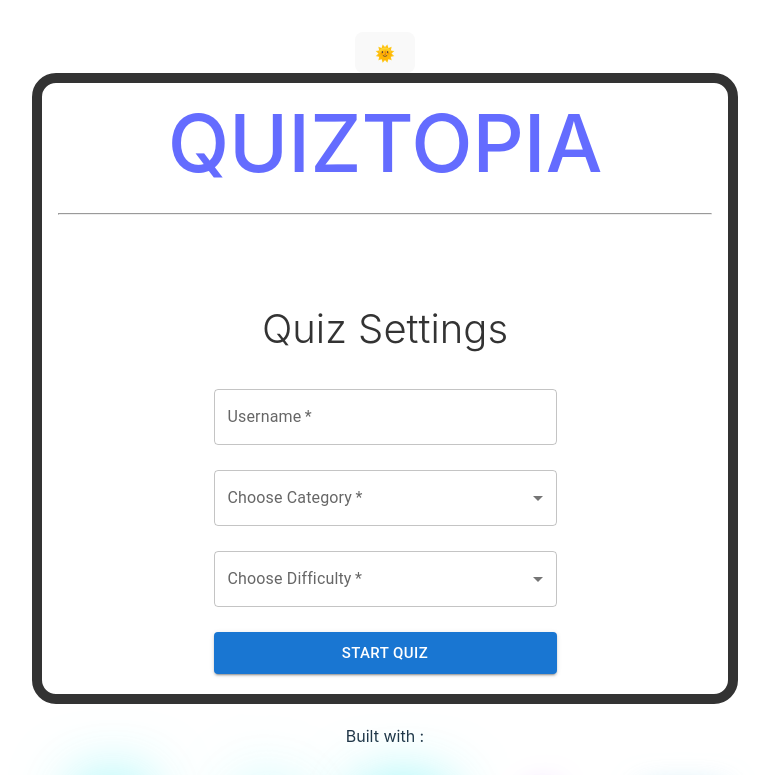
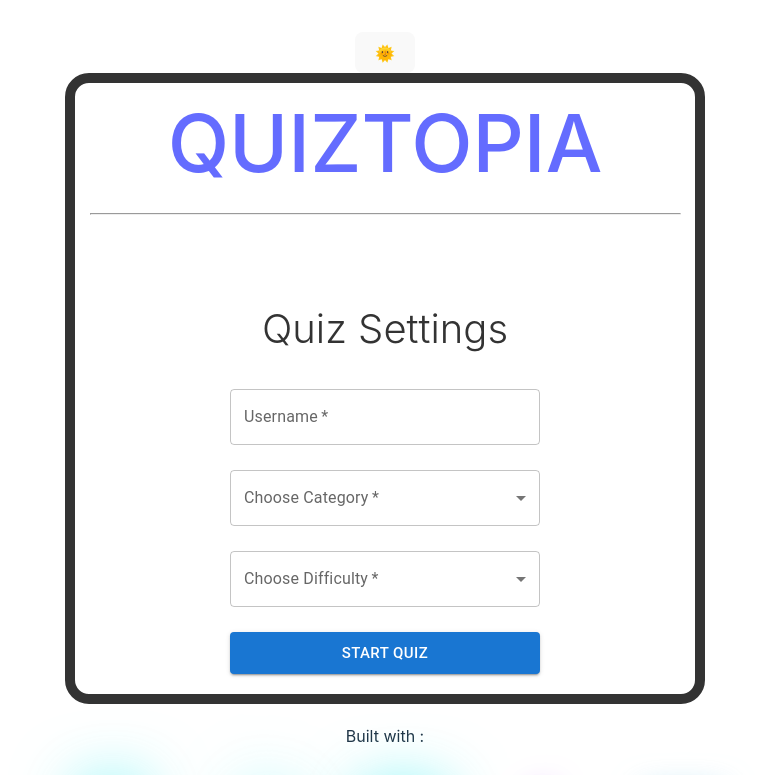
Before and after one commit to alessandro-001/React-Quiz-Application, a React (Vite) app: page / in a window 1280 px wide. Shown: the top 775 px of the page, without its empty margins (255-1024 px from the left). Built offline with nearby package versions, Linux system fonts and the light colour scheme.

Commit message:
reduce size

```diff
--- a/src/App.css
+++ b/src/App.css
@@ -1,5 +1,5 @@
 #root {
-  max-width: 1280px;
+  max-width: 50%;
   margin: 0 auto;
   padding: 2rem;
   text-align: center;
--- a/src/pages/Result/Result.css
+++ b/src/pages/Result/Result.css
@@ -4,4 +4,5 @@
     height: 60vh;
     flex-direction: column;
     justify-content: center;
+    font-size: medium;
   }
```
